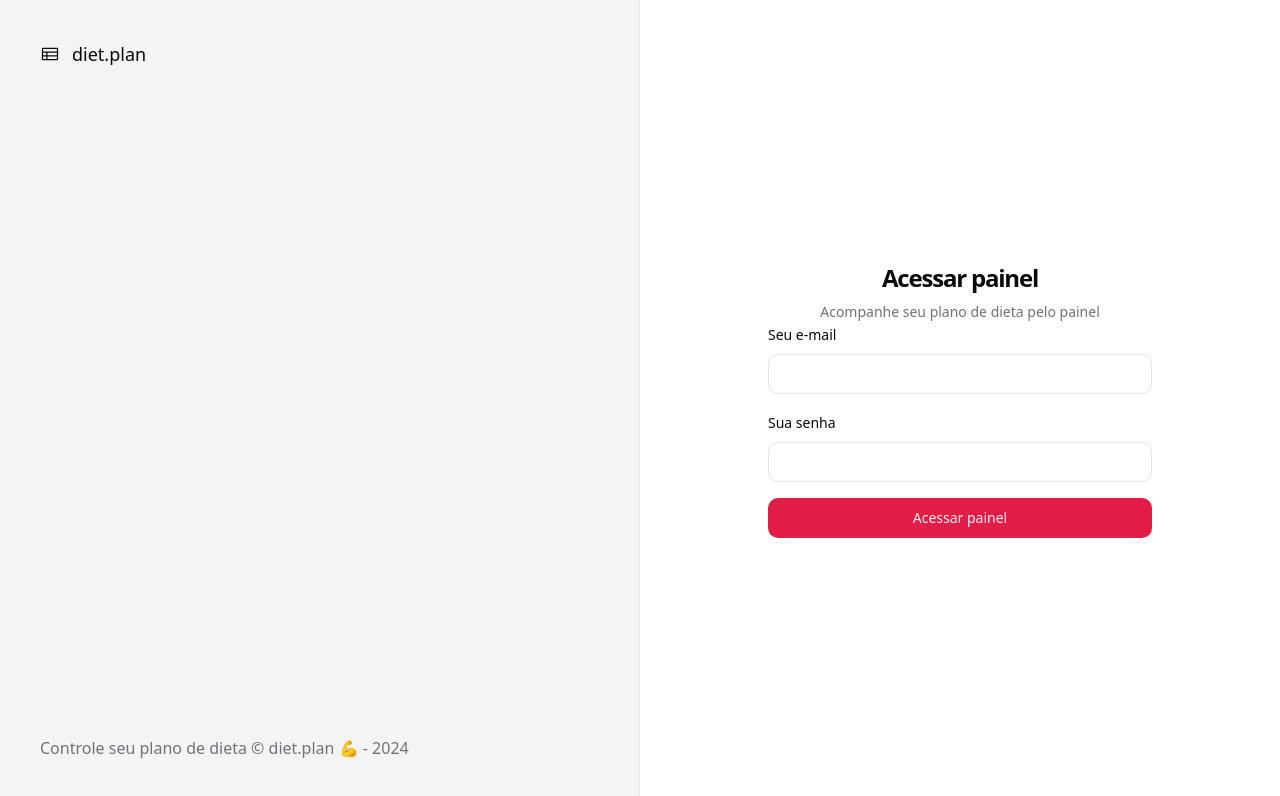
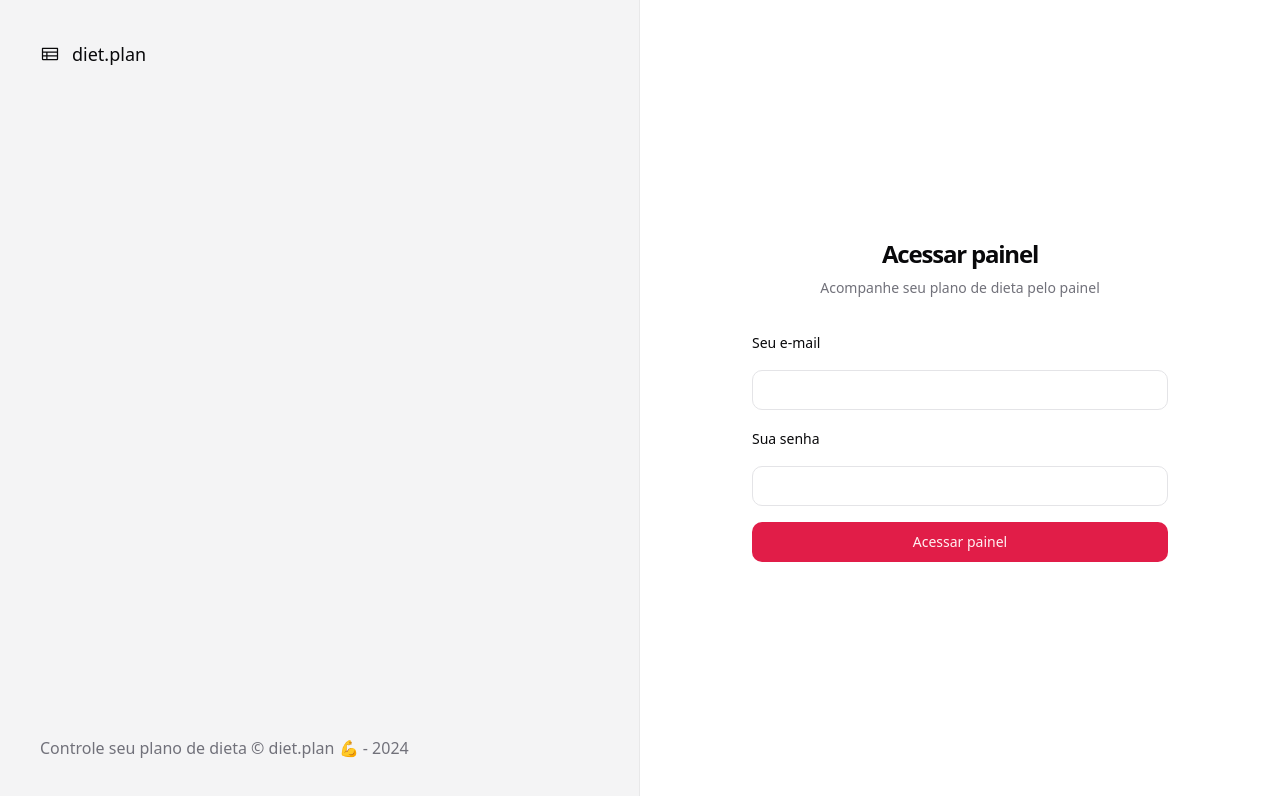
Before and after one commit to JadeOweis/projeto-final, a React (Vite) app in the folder frontend/: page /sign-in in a window 1280 px wide. Shown: the top 796 px of the page. Built offline with nearby package versions, Linux system fonts and the light colour scheme.

Commit message:
Deixar formulario de login funcional com react hook e validar dados com zod

```diff
--- a/frontend/src/pages/auth/sign-in.tsx
+++ b/frontend/src/pages/auth/sign-in.tsx
@@ -1,14 +1,38 @@
+import { zodResolver } from '@hookform/resolvers/zod'
 import { Helmet } from 'react-helmet-async'
+import { useForm } from 'react-hook-form'
+import { z } from 'zod'
 
 import { Button } from '@/components/ui/button'
 import { Input } from '@/components/ui/input'
 import { Label } from '@/components/ui/label'
 
+const signInForm = z.object({
+  email: z.string().min(1, 'Campo obrigatório').email('E-mail inválido'),
+  password: z.string().min(1, 'Campo obrigatório'),
+})
+
+type SignInForm = z.infer<typeof signInForm>
+
 export function SignIn() {
+  const {
+    register,
+    handleSubmit,
+    formState: { isSubmitting, errors },
+  } = useForm<SignInForm>({
+    resolver: zodResolver(signInForm),
+  })
+
+  async function handleSignIn(data: SignInForm) {
+    console.log(data)
+
+    await new Promise((resolve) => setTimeout(resolve, 2000))
+  }
+
   return (
     <>
       <Helmet title="LogIn" />
-      <section className="w-full max-w-md p-4 md:p-8">
+      <section className="w-full max-w-md space-y-8 px-4 py-20">
         <article className="flex w-full flex-col justify-center gap-6">
           <div className="flex flex-col text-center md:gap-2">
             <h1 className="text-xl font-semibold tracking-tighter md:text-2xl">
@@ -20,18 +44,61 @@ export function SignIn() {
           </div>
         </article>
 
-        <form className="flex flex-col gap-2 md:gap-4">
-          <div className="space-y-2">
-            <Label htmlFor="email">Seu e-mail</Label>
-            <Input id="email" type="email" />
+        <form
+          className="flex flex-col gap-4"
+          onSubmit={handleSubmit(handleSignIn)}
+        >
+          <div className="space-y-1 md:space-y-4">
+            <Label
+              htmlFor="email"
+              className={errors.email && 'text-destructive'}
+            >
+              Seu e-mail
+            </Label>
+            <Input
+              id="email"
+              type="email"
+              {...register('email')}
+              className={
+                errors.email
+                  ? 'border-destructive focus-visible:ring-destructive'
+                  : ''
+              }
+            />
+            {errors.email && (
+              <span className="px-2 text-sm text-destructive">
+                {errors.email?.message}
+              </span>
+            )}
           </div>
 
-          <div className="space-y-2">
-            <Label htmlFor="password">Sua senha</Label>
-            <Input id="password" type="password" />
+          <div className="space-y-1 md:space-y-4">
+            <Label
+              htmlFor="password"
+              className={errors.email && 'text-destructive'}
+            >
+              Sua senha
+            </Label>
+            <Input
+              id="password"
+              type="password"
+              {...register('password')}
+              className={
+                errors.email
+                  ? 'border-destructive focus-visible:ring-destructive'
+                  : ''
+              }
+            />
+            {errors.password && (
+              <span className="px-2 text-sm text-destructive">
+                {errors.password?.message}
+              </span>
+            )}
           </div>
 
-          <Button type="submit">Acessar painel</Button>
+          <Button type="submit" disabled={isSubmitting}>
+            Acessar painel
+          </Button>
         </form>
       </section>
     </>
```
Also changed, not shown: frontend/package.json (+6 -2 lines), 2 other files (tests, documents, lock files or other folders).
